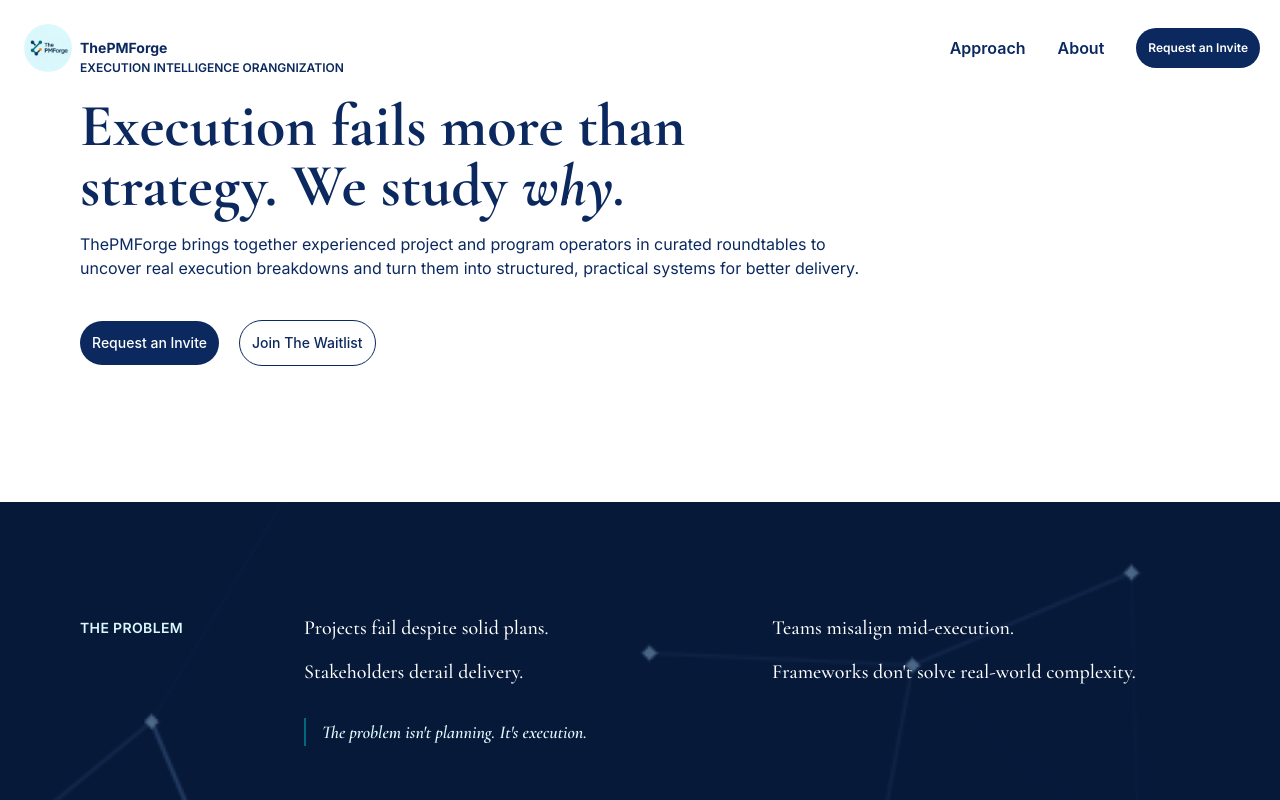
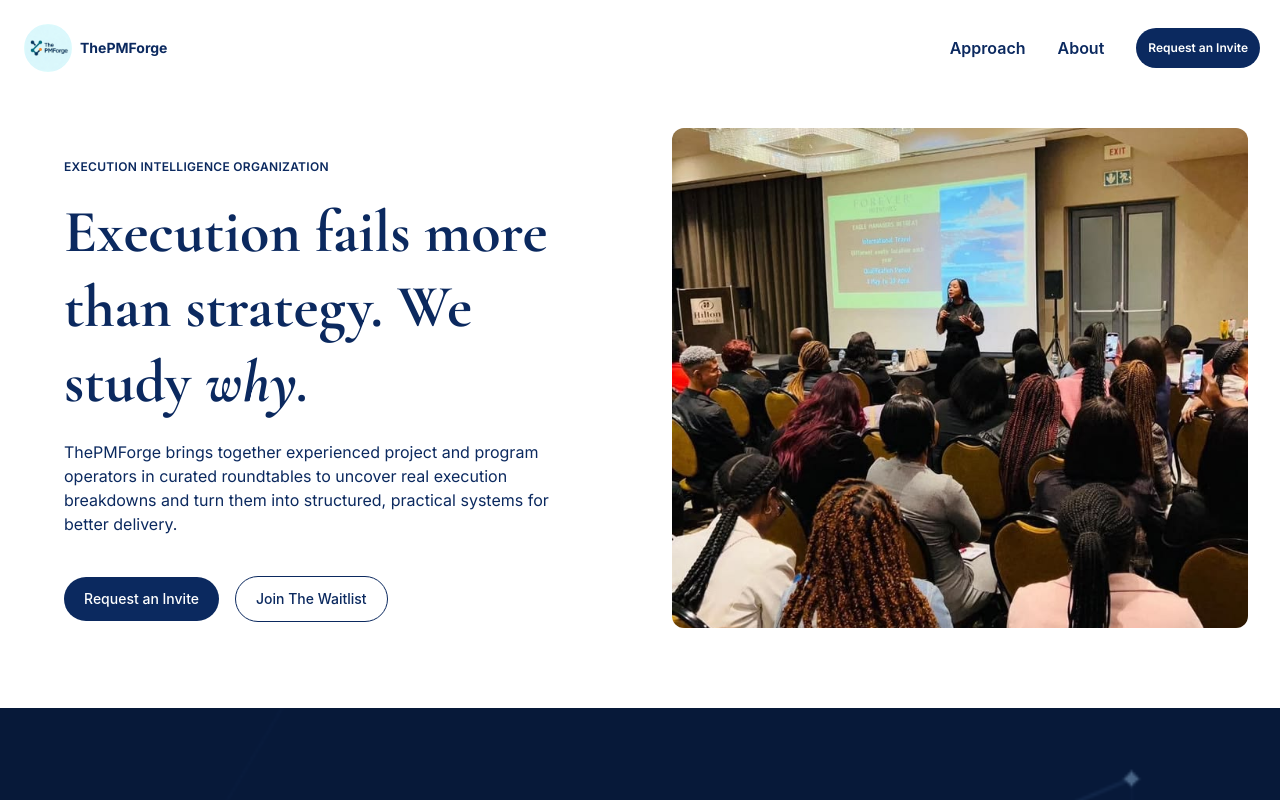
Before and after one commit to FOA-developer/ThePMForge, a React (Vite) app: page / in a window 1280 px wide. Shown: the top 800 px of the page. Built offline with nearby package versions, Linux system fonts and the light colour scheme.

Commit message:
feat: enhance Home component layout and add hero image

```diff
--- a/src/Home.jsx
+++ b/src/Home.jsx
@@ -1,15 +1,44 @@
+import heroImage from './assets/download (2).jpg';
+
 const Home = () => {
   return (
-    <div className="pt-15 pl-6 pr-2 pb-24 md:w-[80%] md:pl-20 lg:w-[70%]">
-      <h3 className="font-inter font-semibold text-xs text-[rgb(11,41,95)]">EXECUTION  INTELLIGENCE ORANGNIZATION</h3>
-      <h1 className="font-display font-bold text-4xl md:text-6xl pt-5 text-[rgb(11,41,95)] ">Execution fails more than strategy. We study<span className="font-display italic"> why.</span></h1>
-      <p className="font-inter pt-4 text-sm md:text-base text-[rgb(11,41,95)]">ThePMForge brings together experienced project and program operators in curated roundtables to uncover real execution breakdowns and turn them into structured, practical systems for better delivery.</p>
-      <div className="flex flex-row gap-5 pt-10 items-center [rgb(11,41,95)]">
-        <button className="bg-[rgb(11,41,95)] font-medium text-sm rounded-full text-white p-3 transition-all duration-500 ease-out transform hover:scale-105 active:scale-95"><a href="https://docs.google.com/forms/d/e/1FAIpQLScGlUTQCNadu03JH7oueH5JjgLxs8OPcFwn-KVr2nfTjYqcsw/viewform?usp=dialog" target="_blank">Request an Invite</a></button>
-        <button className="font-medium text-sm rounded-full  text-[rgb(11,41,95)] border-[rgb(11,41,95)] border-1 p-3 transition-all duration-500 ease-out transform hover:scale-105 active:scale-95"><a href="https://docs.google.com/forms/d/e/1FAIpQLSdaOyVybQwJpmyMuLK_TKJgIj7K2ncyn8Sh5q91SSVT_mcFyw/viewform?usp=publish-editor" target="_blank">Join The Waitlist</a></button>
+    <div className="flex flex-col lg:flex-row pt-24 xl:pt-32 pb-10">
+
+      {/* ── LEFT: text content ── */}
+      <div className="flex-1 flex flex-col justify-center pt-6  px-6 sm:px-10 lg:px-16 ">
+        <h3 className="font-inter font-semibold text-xs text-[rgb(11,41,95)] tracking-wide">
+          EXECUTION INTELLIGENCE ORGANIZATION
+        </h3>
+        <h1 className="font-display font-bold text-4xl md:text-5xl xl:text-6xl pt-5 text-[rgb(11,41,95)] leading-tight ">
+          Execution fails more than strategy. We study
+          <span className="font-display italic"> why.</span>
+        </h1>
+        <p className="font-inter pt-5 text-sm md:text-base text-[rgb(11,41,95)] max-w-[520px]">
+          ThePMForge brings together experienced project and program operators in curated roundtables to uncover real execution breakdowns and turn them into structured, practical systems for better delivery.
+        </p>
+        <div className="flex flex-row gap-4 pt-10 items-center flex-wrap">
+          <button className="bg-[rgb(11,41,95)] font-medium text-sm rounded-full text-white px-5 py-3 transition-all duration-500 ease-out transform hover:scale-105 active:scale-95">
+            <a href="https://docs.google.com/forms/d/e/1FAIpQLScGlUTQCNadu03JH7oueH5JjgLxs8OPcFwn-KVr2nfTjYqcsw/viewform?usp=dialog" target="_blank">Request an Invite</a>
+          </button>
+          <button className="font-medium text-sm rounded-full text-[rgb(11,41,95)] border border-[rgb(11,41,95)] px-5 py-3 transition-all duration-500 ease-out transform hover:scale-105 active:scale-95">
+            <a href="https://docs.google.com/forms/d/e/1FAIpQLSdaOyVybQwJpmyMuLK_TKJgIj7K2ncyn8Sh5q91SSVT_mcFyw/viewform?usp=publish-editor" target="_blank">Join The Waitlist</a>
+          </button>
+        </div>
       </div>
+
+      {/* ── RIGHT: image panel ── */}
+      <div className="w-[95%] lg:w-[50%] h-[500px] mx-auto my-auto px-8 pt-10 lg:pt-0">
+        <div className="w-full h-full rounded-xl overflow-hidden">
+          <img
+            src={heroImage}
+            alt="Roundtable operators session"
+            className="w-full h-full object-cover"
+          />
+        </div>
+      </div>
+
     </div>
-   );
-}
+  );
+};
 
 export default Home;
```
